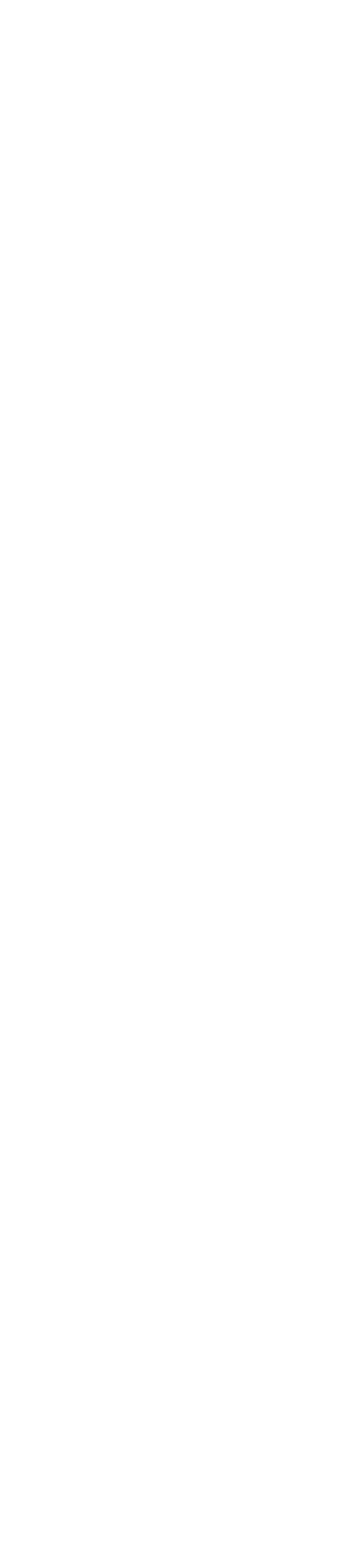
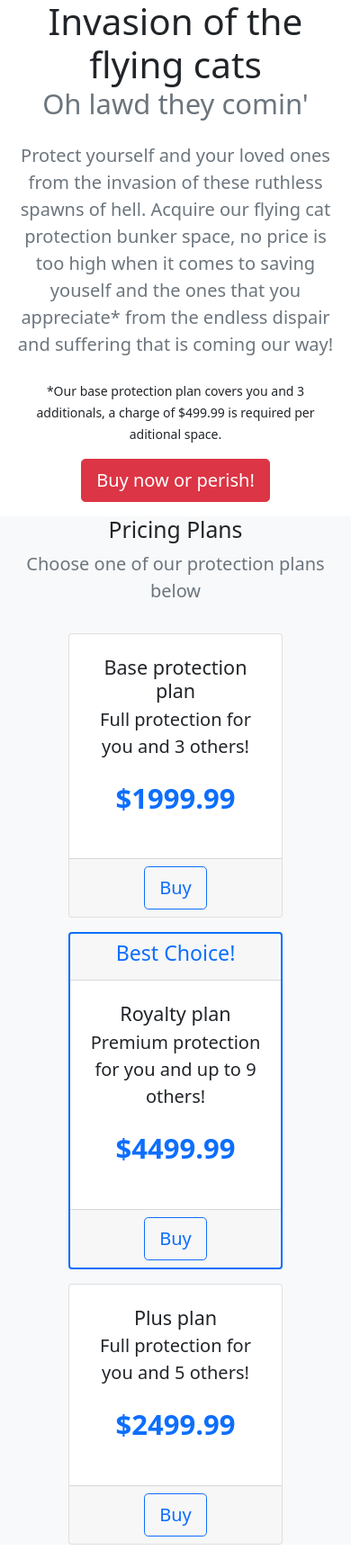
Before and after one commit to kbar163/Bootstrap_testing, a plain HTML site: page index.html in a window 390 px wide. Shown: the whole page at 90% size. Before the commit the page ends 844 px from the top, so only its background shows below. Drawn offline with nearby package versions, Linux system fonts and the light colour scheme.

Commit message:
Fun mock page
A page with a navbar, intro section and pricing cards. All components are responsive using bootstrap.

```diff
--- a/index.html
+++ b/index.html
@@ -13,6 +13,101 @@
 </head>
 <body>
 
+      <!--Main image and intro text-->
+
+      <section id="intro">
+
+        <div class="container-lg">
+            <div class="row justify-content-center align-items-center">
+                <div class="col-md-5 text-center text-md-start">
+                    <h1>
+                        <div class="display-2">Invasion of the flying cats</div>
+                        <div class="display-5 text-muted">Oh lawd they comin'</div>
+                    </h1>
+                    <p class="lead my-4 text-muted text-center text-md-start">Protect yourself and your loved ones from
+                        the
+                        invasion of these ruthless spawns of hell. Acquire our flying cat protection bunker space, no
+                        price is too high when it comes to saving youself and
+                        the <strong>ones that
+                            you appreciate*</strong> from the endless dispair and suffering that is coming our way!
+                    </p>
+
+                    <p><small>*Our base protection plan covers you and 3 additionals, a charge of $499.99 is required
+                            per aditional space.</small></p>
+                    <a href="#" class="btn btn-danger btn-lg">Buy now or perish!</a>
+                </div>
+                <div class="col-md-5 text-center d-none d-md-block">
+                    <img class="img-fluid my-3" src="/assets/flying-cats.jpg" alt="A band of cats flying over grass">
+                </div>
+            </div>
+        </div>
+
+    </section>
+
+    <!-- Pricing plans -->
+
+    <section id="pricing" class="bg-light mt-3">
+        <div class="container-lg">
+            <div class="text-center">
+                <h2>Pricing Plans</h2>
+                <p class="lead text-muted">Choose one of our protection plans below</p>
+            </div>
+
+            <div class="row my-3 justify-content-center g-3">
+                <div class="col-8 col-lg-4 col-xl-3">
+
+                    <div class="card h-100">
+                        <div class="card-body text-center py-4">
+                            <h4 class="card-title">Base protection plan</h4>
+                            <p class="lead card-subtitle">Full protection for you and 3 others!</p>
+                            <p class="display-5 my-4 text-primary fw-bolder">$1999.99</p>
+                            <p class="card-text mx-5 text-muted d-none d-lg-block">Just what you need. Be sure to
+                                rationate!</p>
+                        </div>
+                        <div class="card-footer text-center">
+                            <a href="#" class="btn btn-outline-primary btn-lg">Buy</a>
+                        </div>
+                    </div>
+                </div>
+
+                <div class="col-8 col-lg-4 col-xl-3">
+                    <div class="card h-100 border-2 border-primary">
+                        <div class="card-header text-center text-primary">
+                            <h3 class="tw-bolder">Best Choice!</h3>
+                        </div>
+                        <div class="card-body text-center py-4">
+                            <h4 class="card-title">Royalty plan</h4>
+                            <p class="lead card-subtitle">Premium protection for you and up to 9 others!</p>
+                            <p class="display-5 my-4 text-primary fw-bolder">$4499.99</p>
+                            <p class="card-text mx-5 text-muted d-none d-lg-block">You will never want to go outside
+                                again and chances are, you wont!</p>
+                        </div>
+                        <div class="card-footer text-center">
+                            <a href="#" class="btn btn-outline-primary btn-lg">Buy</a>
+                        </div>
+                    </div>
+                </div>
+
+                <div class="col-8 col-lg-4 col-xl-3">
+                    <div class="card h-100">
+                        <div class="card-body text-center py-4">
+                            <h4 class="card-title">Plus plan</h4>
+                            <p class="lead card-subtitle">Full protection for you and 5 others!</p>
+                            <p class="display-5 my-4 text-primary fw-bolder">$2499.99</p>
+                            <p class="card-text mx-5 text-muted d-none d-lg-block">Live comfortably for a couple of
+                                months or until you lose your mind!</p>
+                        </div>
+                        <div class="card-footer text-center">
+                            <a href="#" class="btn btn-outline-primary btn-lg">Buy</a>
+                        </div>
+                    </div>
+                </div>
+
+
+            </div>
+        </div>
+    </section>
+
 
     <script src="https://cdn.jsdelivr.net/npm/bootstrap@5.1.3/dist/js/bootstrap.bundle.min.js"
         integrity="sha384-ka7Sk0Gln4gmtz2MlQnikT1wXgYsOg+OMhuP+IlRH9sENBO0LRn5q+8nbTov4+1p"
```
